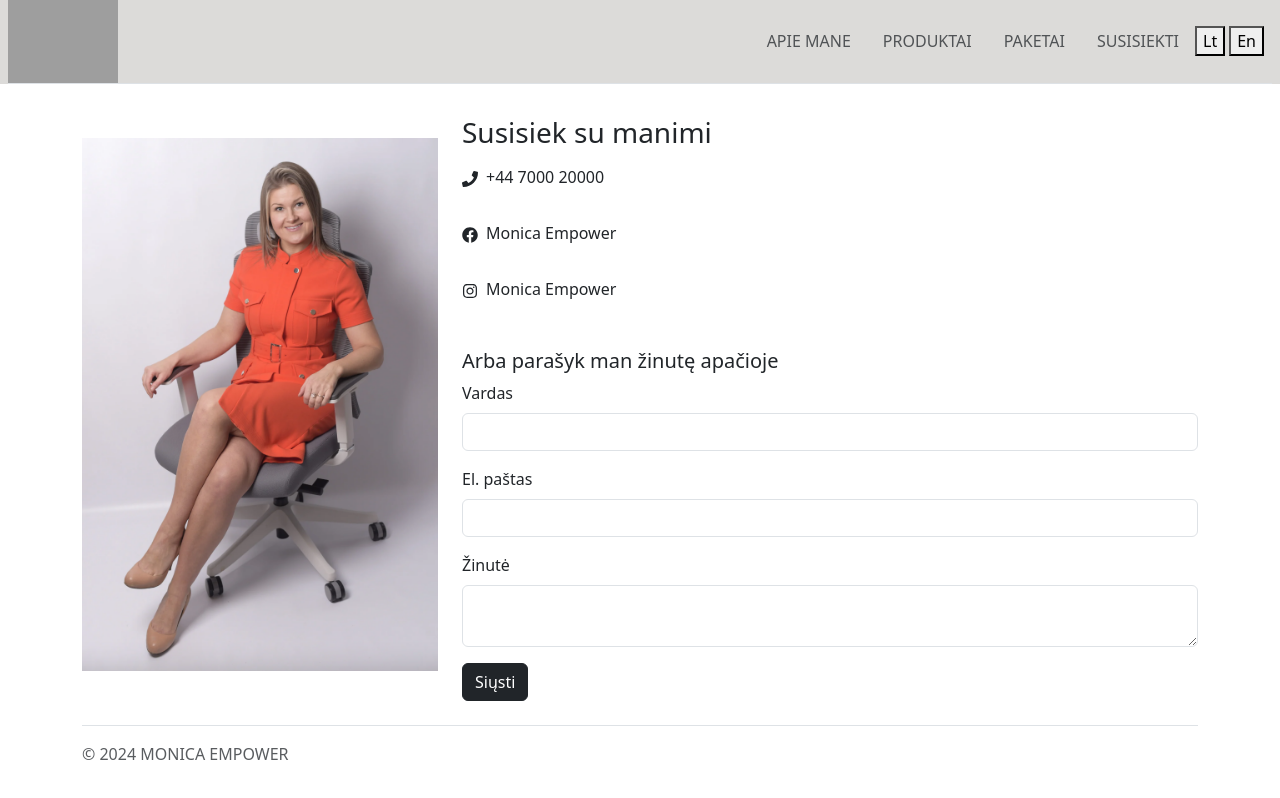
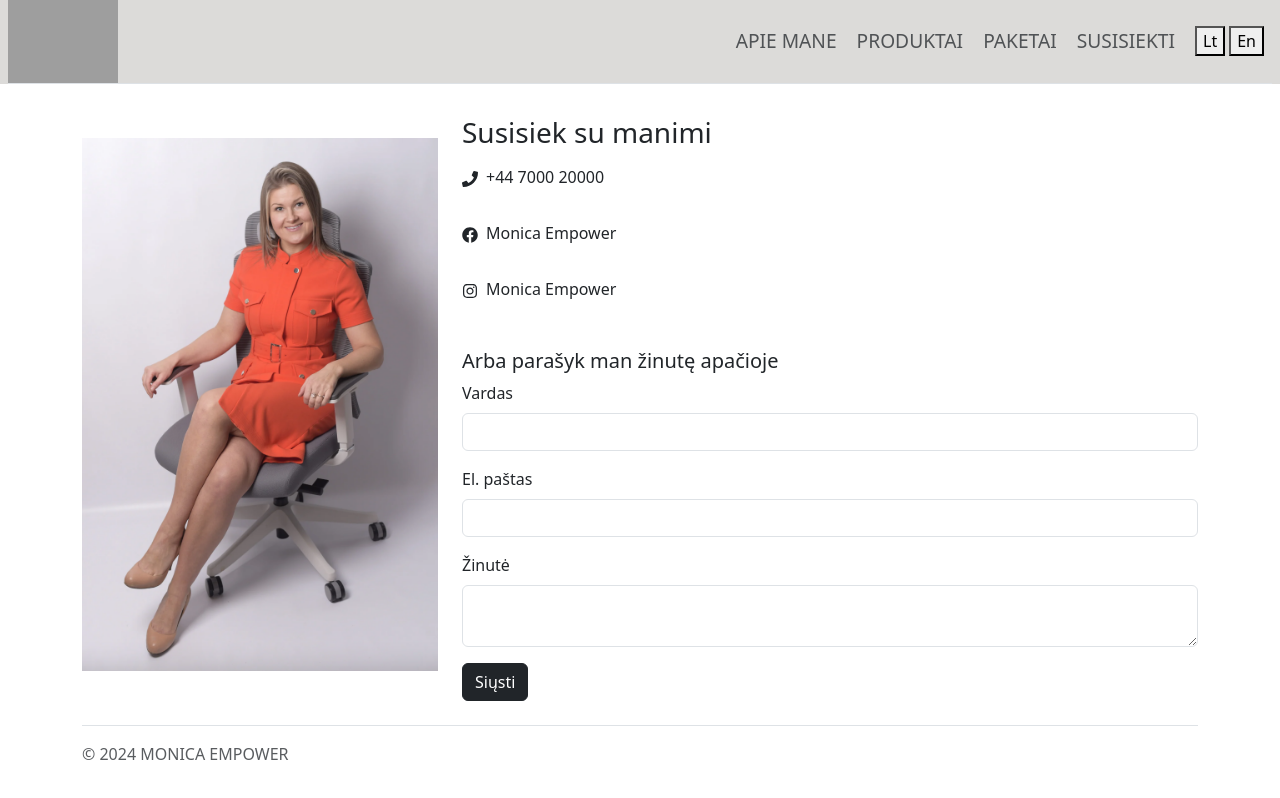
Before and after one commit to GiedreRag/empowerme, a React (Create React App) app in the folder client/: page /susisiekti in a window 1280 px wide. Shown: the top 798 px of the page. Built offline with nearby package versions, Linux system fonts and the light colour scheme; grey boxes are pictures that could not be loaded.

Commit message:
Burger menu 1st stages

```diff
--- a/client/src/components/Header.jsx
+++ b/client/src/components/Header.jsx
@@ -1,16 +1,27 @@
 import { Link } from "react-router-dom";
+import { useState } from "react";
 import style from '../components/Header.module.css';
 import { LanguageToggle } from './LanguageToggle';
 import { useLanguage } from '../context/LanguageContext';
+import { FaBars } from 'react-icons/fa';
 
 export function Header() {
     const { language } = useLanguage();
+    const [menuVisible, setMenuVisible] = useState(false);
 
     const translations = require(`../locales/${language}/translation.json`);
 
+    const toggleMenu = () => {
+        setMenuVisible(!menuVisible);
+    }
+
+    const closeMenu = () => {
+        setMenuVisible(false);
+    };
+
     return (
         <div className={style.headerContainer}>
-            <header className="d-flex flex-wrap justify-content-middle align-items-center mb-4 border-bottom me-2 ms-2">
+            <header className={`d-flex flex-wrap justify-content-middle align-items-center mb-4 border-bottom me-2 ms-2 ${menuVisible ? style.active : ''} ${window.innerWidth <= 790 ? style.smallScreen : ''}`}>
                 <Link to="/" className="mb-md-0 me-md-auto">
                     <img
                         src="https://media.canva.com/1/image-resize/1/500_500_100_PNG_F/czM6Ly9tZWRpYS1wcml2YXRlLmNhbnZhLmNvbS9vNzVsWS9NQUVfUGRvNzVsWS8xL3AucG5n?osig=AAAAAAAAAAAAAAAAAAAAALMkqn08CI_8u_P4iI9Wia3dLSeR1rXMHFzP_4T8Zc0j&amp;exp=1704199119&amp;x-canva-quality=screen&amp;csig=AAAAAAAAAAAAAAAAAAAAANudEeF02Rgevzm1xaBHT2veiLsZrFlbMH03sWd-ENZH"
@@ -18,14 +29,69 @@ export function Header() {
                         style={{ width: '110px', height: 'auto'}}
                     />
                 </Link>
-                <ul className="nav nav-pills">
-                    <li className="nav-item"><Link to="/apie-mane" className="nav-link text-body-secondary">{translations.header_about_me}</Link></li>
-                    <li className="nav-item"><Link to="/produktai" className="nav-link text-body-secondary">{translations.header_products}</Link></li>
-                    <li className="nav-item"><Link to="/paketai" className="nav-link text-body-secondary">{translations.header_packages}</Link></li>
-                    <li className="nav-item"><Link to="/susisiekti" className="nav-link text-body-secondary">{translations.header_contact}</Link></li>
-                </ul>
-                <LanguageToggle />
+                <nav className={`${style.headerMenu}`}>
+                    <Link to="/apie-mane" className="nav-link text-body-secondary">{translations.header_about_me}</Link>
+                    <Link to="/produktai" className="nav-link text-body-secondary">{translations.header_products}</Link>
+                    <Link to="/paketai" className="nav-link text-body-secondary">{translations.header_packages}</Link>
+                    <Link to="/susisiekti" className="nav-link text-body-secondary">{translations.header_contact}</Link>
+                </nav>
+                <div className={style.smallScreen}>
+                    <button className={`${style.burgerMenuButton} ${menuVisible ? style.active : ''}`} onClick={toggleMenu}>
+                        <i className="d-flex"><FaBars /></i>
+                    </button>
+                    {menuVisible && (
+                        <nav className={`${style.menuVisible}`}>
+                            <Link to="/apie-mane" className="nav-link text-body-secondary" onClick={closeMenu}>{translations.header_about_me}</Link>
+                            <Link to="/produktai" className="nav-link text-body-secondary" onClick={closeMenu}>{translations.header_products}</Link>
+                            <Link to="/paketai" className="nav-link text-body-secondary" onClick={closeMenu}>{translations.header_packages}</Link>
+                            <Link to="/susisiekti" className="nav-link text-body-secondary" onClick={closeMenu}>{translations.header_contact}</Link>
+                        </nav>
+                    )}
+                    <LanguageToggle />
+                </div>
             </header>
         </div>
     );
 }
+
+
+// import { Link } from "react-router-dom";
+// import { useState } from "react";
+// import style from '../components/Header.module.css';
+// import { LanguageToggle } from './LanguageToggle';
+// import { useLanguage } from '../context/LanguageContext';
+
+// export function Header() {
+//     const { language } = useLanguage();
+//     const [menuVisible, setMenuVisible] = useState(false);
+
+//     const translations = require(`../locales/${language}/translation.json`);
+
+//     const toggleMenu = () => {
+//         setMenuVisible(!menuVisible);
+//     }
+
+//     return (
+//         <div className={style.headerContainer}>
+//             <header className={`d-flex flex-wrap justify-content-middle align-items-center mb-4 border-bottom me-2 ms-2 ${menuVisible ? style.active : ''}`}>
+//                 <Link to="/" className="mb-md-0 me-md-auto">
+//                     <img
+//                         src="https://media.canva.com/1/image-resize/1/500_500_100_PNG_F/czM6Ly9tZWRpYS1wcml2YXRlLmNhbnZhLmNvbS9vNzVsWS9NQUVfUGRvNzVsWS8xL3AucG5n?osig=AAAAAAAAAAAAAAAAAAAAALMkqn08CI_8u_P4iI9Wia3dLSeR1rXMHFzP_4T8Zc0j&amp;exp=1704199119&amp;x-canva-quality=screen&amp;csig=AAAAAAAAAAAAAAAAAAAAANudEeF02Rgevzm1xaBHT2veiLsZrFlbMH03sWd-ENZH"
+//                         alt="logo of Monica Empower"
+//                         style={{ width: '110px', height: 'auto'}}
+//                     />
+//                 </Link>
+//                 <button className={`${style.burgerMenuButton} ${menuVisible ? style.active : ''}`} onClick={toggleMenu}>
+//                     MENU
+//                 </button>
+//                 <nav className={`nav nav-pills ${style.navPills}`}>
+//                     <Link to="/apie-mane" className="nav-link text-body-secondary">{translations.header_about_me}</Link>
+//                     <Link to="/produktai" className="nav-link text-body-secondary">{translations.header_products}</Link>
+//                     <Link to="/paketai" className="nav-link text-body-secondary">{translations.header_packages}</Link>
+//                     <Link to="/susisiekti" className="nav-link text-body-secondary">{translations.header_contact}</Link>
+//                 </nav>
+//                 <LanguageToggle />
+//             </header>
+//         </div>
+//     );
+// }
--- a/client/src/components/Header.module.css
+++ b/client/src/components/Header.module.css
@@ -2,3 +2,85 @@
     background-color: #dcdbd9;
     width: 100%;
 }
+
+.burgerMenuButton {
+    display: none;
+    background: none;
+    border: none;
+    cursor: pointer;
+    font-size: 1.5rem;
+    padding: 10px;
+    color: #585757;
+    transition: color 0.3s ease;
+}
+
+.burgerMenuButton:hover {
+    color: #050505;
+}
+
+.headerMenu {
+    display: flex;
+    flex-direction: row;
+    align-items: center;
+    position: static;
+    box-shadow: none;
+    border-radius: 0;
+    background-color: transparent;
+    padding: 0;
+}
+
+.headerMenu a {
+    margin-right: 20px;
+    text-decoration: none;
+    color: #333;
+    font-size: 1.2rem;
+    transition: color 0.3s ease;
+}
+
+.headerMenu a:hover {
+    color: #050505 !important;
+}
+
+.menuVisible {
+    display: none;
+    display: flex;
+    flex-direction: column;
+    align-items: center;
+    position: absolute;
+    top: 110px;
+    left: 0;
+    width: 100%;
+    background-color: #fff;
+    box-shadow: 0 2px 5px rgba(0, 0, 0, 0.1);
+    border-radius: 4px;
+    padding: 10px;
+    z-index: 1;
+}
+
+.menuVisible a {
+    text-decoration: none;
+    color: #333;
+    font-size: 1.2rem;
+    padding: 10px;
+    transition: color 0.3s ease;
+}
+
+.menuVisible a:hover {
+    color: #050505 !important;
+}
+
+@media (max-width: 790px) {
+    .smallScreen {
+        display: flex;
+        align-items: center;
+        margin-left: auto;
+    }
+
+    .headerMenu {
+        display: none;
+    }
+
+    .burgerMenuButton {
+        display: block;
+    }
+}
```
